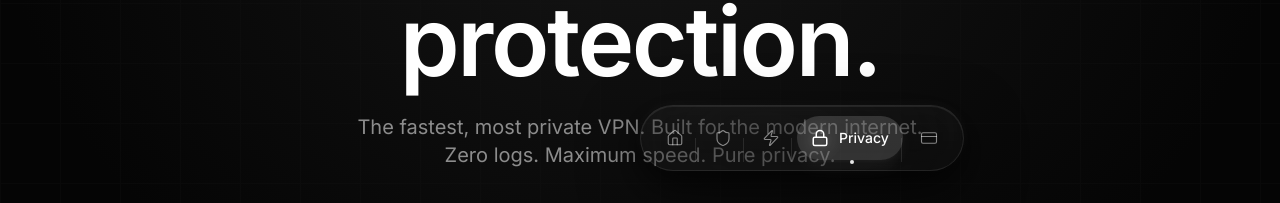
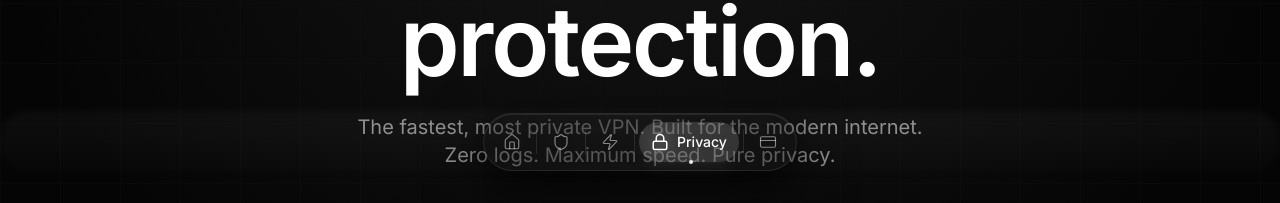
Before and after one commit to aonari-net/srcwebsiteok, a Next.js app: page / in a window 1280 px wide. Shown: the part 597-800 px from the top of the page. Built offline with nearby package versions, Linux system fonts and the light colour scheme; no server answers.

Commit message:
fix: optimize dynamic island with flexbox and spring physics
Center island with flexbox, remove lag, and resolve hover flicker.

Co-authored-by: waze <198419101+aonari-net@users.noreply.github.com>

```diff
--- a/components/dynamic-island-nav.tsx
+++ b/components/dynamic-island-nav.tsx
@@ -53,24 +53,19 @@ export function DynamicIslandNav() {
   }, [])
 
   return (
+    <div className="fixed bottom-8 left-0 right-0 z-50 flex justify-center pointer-events-none">
       <motion.div
         initial={{ y: 100, opacity: 0, scale: 0.9 }}
         animate={{ y: 0, opacity: 1, scale: 1 }}
-      transition={{ duration: 0.7, ease: [0.19, 1, 0.22, 1], delay: 0.3 }}
-      className="fixed bottom-8 left-1/2 -translate-x-1/2 z-50"
+        transition={{ duration: 0.5, ease: [0.32, 0.72, 0, 1], delay: 0.2 }}
+        className="pointer-events-auto"
       >
-      <motion.div
-        layout
-        transition={{ duration: 0.4, ease: [0.19, 1, 0.22, 1] }}
-        className="relative"
-      >
-        {/* Outer glow - softer and more diffused */}
+        {/* Outer glow */}
         <div className="absolute -inset-[2px] rounded-full bg-gradient-to-b from-white/5 to-white/[0.02] opacity-80 blur-sm" />
 
-        {/* Glass container - more transparent and glassy */}
-        <motion.div
-          layout
-          className="relative flex items-center gap-1 rounded-full border border-white/10 bg-black/20 backdrop-blur-3xl backdrop-saturate-200 px-3 py-2.5 shadow-2xl"
+        {/* Glass container */}
+        <div
+          className="relative flex items-center gap-0 rounded-full border border-white/10 bg-black/20 backdrop-blur-3xl backdrop-saturate-200 px-2 py-2 shadow-2xl"
           style={{
             boxShadow:
               "0 20px 60px rgba(0,0,0,0.6), 0 8px 24px rgba(0,0,0,0.4), inset 0 1px 0 rgba(255,255,255,0.08), inset 0 0 40px rgba(255,255,255,0.02)",
@@ -80,83 +75,67 @@ export function DynamicIslandNav() {
           {navItems.map((item, index) => {
             const isActive = activeSection === item.id
             const isHovered = hoveredItem === item.id
+            const shouldExpand = isActive || isHovered
             const Icon = item.icon
 
             return (
-              <motion.div key={item.id} className="relative">
-                {/* Divider - except before first item */}
+              <div key={item.id} className="relative flex items-center">
+                {/* Divider */}
                 {index > 0 && (
-                  <motion.div
-                    layout="position"
-                    className="absolute -left-1.5 top-1/2 -translate-y-1/2 h-6 w-[1px] bg-white/10"
-                  />
+                  <div className="h-6 w-[1px] bg-white/10 mx-1" />
                 )}
 
-                <motion.button
-                  layout="position"
+                <button
                   onClick={() => scrollToSection(item.id)}
                   onMouseEnter={() => setHoveredItem(item.id)}
                   onMouseLeave={() => setHoveredItem(null)}
-                  className="relative flex items-center justify-center rounded-full transition-all duration-300"
+                  className="relative flex items-center justify-center rounded-full"
                   aria-label={`Navigate to ${item.label}`}
-                  whileHover={{ scale: 1.05 }}
-                  whileTap={{ scale: 0.95 }}
                 >
-                  {/* Active/hover background with glassmorphism */}
-                  <AnimatePresence>
-                    {(isActive || isHovered) && (
+                  {/* Active/hover background */}
+                  {shouldExpand && (
                     <motion.div
                       layoutId="island-active-bg"
-                        initial={{ opacity: 0, scale: 0.8 }}
-                        animate={{ opacity: 1, scale: 1 }}
-                        exit={{ opacity: 0, scale: 0.8 }}
                       className={`absolute inset-0 rounded-full ${
                         isActive
                           ? "bg-white/15 shadow-lg shadow-white/5"
                           : "bg-white/8"
                       }`}
-                        transition={{ duration: 0.4, ease: [0.19, 1, 0.22, 1] }}
+                      transition={{ type: "spring", stiffness: 400, damping: 30 }}
                     />
                   )}
-                  </AnimatePresence>
 
                   {/* Active indicator dot */}
-                  <AnimatePresence>
                   {isActive && (
                     <motion.div
                       layoutId="island-active-dot"
-                        initial={{ opacity: 0, scale: 0 }}
-                        animate={{ opacity: 1, scale: 1 }}
-                        exit={{ opacity: 0, scale: 0 }}
-                        className="absolute -bottom-1 left-1/2 -translate-x-1/2 h-1 w-1 rounded-full bg-white/90 shadow-lg shadow-white/50"
-                        transition={{ duration: 0.3, ease: [0.19, 1, 0.22, 1] }}
+                      className="absolute -bottom-0.5 left-1/2 -translate-x-1/2 h-1 w-1 rounded-full bg-white/90 shadow-lg shadow-white/50"
+                      transition={{ type: "spring", stiffness: 400, damping: 30 }}
                     />
                   )}
-                  </AnimatePresence>
 
                   <motion.div
                     animate={{
-                      width: isActive || isHovered ? "auto" : 44,
+                      width: shouldExpand ? "auto" : 40,
                     }}
-                    transition={{ duration: 0.4, ease: [0.19, 1, 0.22, 1] }}
-                    className="relative flex items-center justify-center gap-2.5 h-11 px-3.5"
+                    transition={{ type: "spring", stiffness: 400, damping: 30 }}
+                    className="relative flex items-center justify-center gap-2 h-10 px-3 overflow-hidden"
                   >
                     <Icon
-                      className={`h-[18px] w-[18px] flex-shrink-0 transition-all duration-400 ${
+                      className={`h-[18px] w-[18px] flex-shrink-0 transition-all duration-200 ${
                         isActive
                           ? "text-white drop-shadow-[0_0_8px_rgba(255,255,255,0.5)]"
                           : "text-white/50"
                       }`}
                       strokeWidth={isActive ? 2 : 1.5}
                     />
-                    <AnimatePresence mode="popLayout">
-                      {(isActive || isHovered) && (
+                    {shouldExpand && (
                       <motion.span
                         initial={{ opacity: 0, width: 0 }}
                         animate={{ opacity: 1, width: "auto" }}
                         exit={{ opacity: 0, width: 0 }}
-                          transition={{ duration: 0.3, ease: [0.19, 1, 0.22, 1] }}
-                          className={`text-sm font-medium whitespace-nowrap overflow-hidden ${
+                        transition={{ duration: 0.2 }}
+                        className={`text-sm font-medium whitespace-nowrap ${
                           isActive
                             ? "text-white"
                             : "text-white/70"
@@ -165,14 +144,13 @@ export function DynamicIslandNav() {
                         {item.label}
                       </motion.span>
                     )}
-                    </AnimatePresence>
                   </motion.div>
-                </motion.button>
-              </motion.div>
+                </button>
+              </div>
             )
           })}
+        </div>
       </motion.div>
-      </motion.div>
-    </motion.div>
+    </div>
   )
 }
```
Lines whose indentation alone changed are shown as unchanged.
